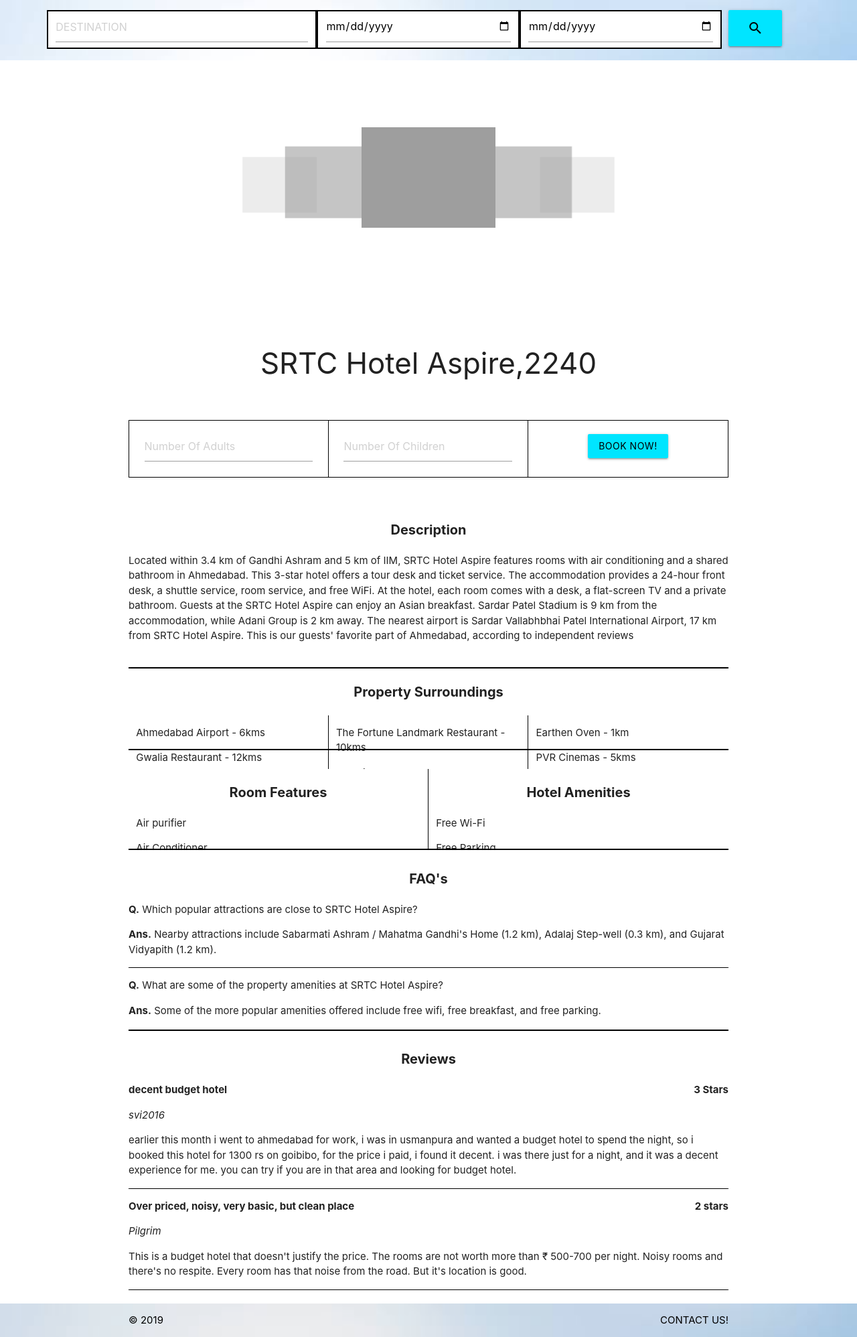
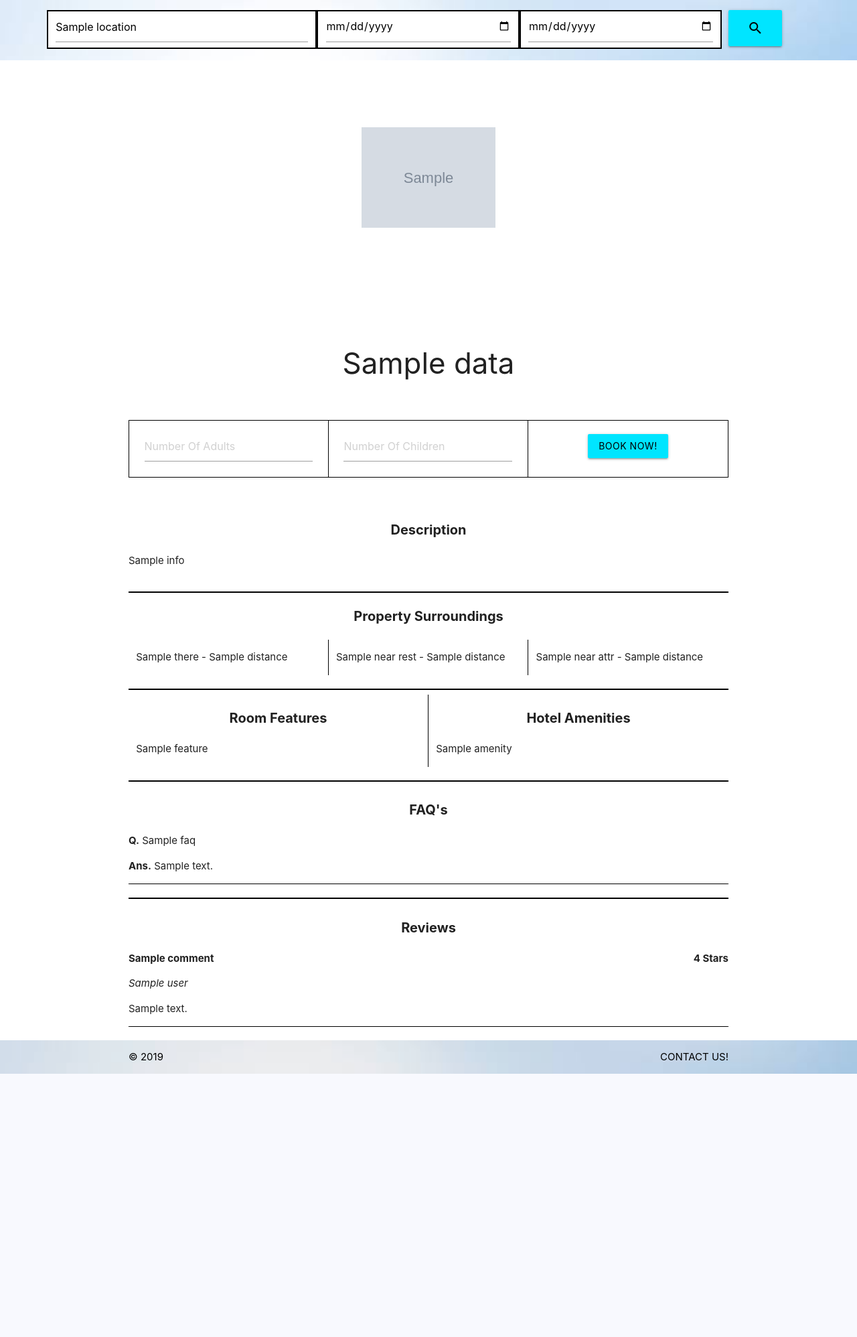
Before and after one commit to sammybarman/AP2, a Flask app: template templates/hotel.html in a window 1280 px wide. Shown: the part 80-2076 px from the top of the page at 67% size. After the commit the page ends 1683 px from the top, so only its background shows below. Run offline with Flask 2, Linux system fonts and the light colour scheme; the template is opened without the code that fills it: most values are stand-ins (such as "Sample title", 1, 10 or a date in 2020); grey boxes marked "Sample" are stand-in pictures; grey boxes are pictures that could not be loaded.

Commit message:
Added hotel info page

```diff
--- a/server.py
+++ b/server.py
@@ -14,9 +14,34 @@
 def contactPage():
     return render_template("contact.html")
 
-@app.route("/hotel")
+@app.route("/gethoteldetails")
 def hotelPage():
-    return render_template("hotel.html")
+    hotel_id = request.args.get('hotel_id')
+    location = request.args.get('location')
+    date_from = request.args.get('date_from')
+    date_to = request.args.get('date_to')
+    cur.execute('SELECT IMGS, NAME, INFO, GETTING_THERE, NEARBY_REST, NEARBY_ATTR, FEATURES, AMENITIES, FAQS FROM HOTELS WHERE ID == ?', (hotel_id,))
+    hotel = cur.fetchone()
+    img = json.loads(hotel[0])
+    name = hotel[1]
+    info = hotel[2]
+    getting_there = json.loads(hotel[3])
+    nearby_rest = json.loads(hotel[4])
+    nearby_attr = json.loads(hotel[5])
+    features = json.loads(hotel[6])
+    amenities = json.loads(hotel[7])
+    faqs = json.loads(hotel[8])
+    cur.execute('SELECT COMMENT, RATING, USER, TITLE FROM COMMENTS WHERE HOTEL_ID == ?', (hotel_id,))
+    rows = cur.fetchall()
+    comments = []
+    for row in rows:
+        element = dict()
+        element['body'] = row[0]
+        element['rating'] = row[1]
+        element['user'] = row[2]
+        element['title'] = row[3]
+        comments.append(element)
+    return render_template("hotel.html", data={'location': location, 'date_from': date_from, 'date_to':date_to, 'img': img, 'name': name, 'info': info, 'getting_there': getting_there, 'nearby_rest': nearby_rest, 'near_attr': nearby_attr, 'features': features, 'amenities': amenities, 'faqs': faqs, 'comments': comments})
 
 @app.route("/gethotels")
 def infoPage():
@@ -31,7 +56,7 @@
         features.extend(json.loads(row[1]))
     amenities = list(set(amenities))
     features = list(set(features))
-    cur.execute('SELECT IMGS, STARS, NAME, CITY, INFO FROM CITIES, HOTELS WHERE CITIES.ID == CITY_ID AND CITY == ?', (location, ))
+    cur.execute('SELECT IMGS, STARS, NAME, CITY, INFO, HOTELS.ID FROM CITIES, HOTELS WHERE CITIES.ID == CITY_ID AND CITY == ?', (location, ))
     hotels = []
     for row in cur.fetchall():
         element = dict()
@@ -40,6 +65,7 @@
             element['img'] = 'static/img/no_img.jpg'
         else:
             element['img'] = img_list[0]
+        element['id'] = row[5]
         element['stars'] = row[1]
         element['name'] = row[2]
         element['city'] = row[3]
--- a/static/js/init.js
+++ b/static/js/init.js
@@ -78,3 +78,12 @@
     }
   });
 }
+
+function getHotelDetails(elem) {
+  console.log(elem.value);
+  loc = $('#autocomplete').val();
+  date_from = $('#start').val();
+  date_to = $('#end').val();
+  path = '/gethoteldetails?hotel_id='+elem.value+'&location='+loc+'&date_from='+date_from+'&date_to='+date_to;
+  window.location = path;
+}
--- a/templates/hotel.html
+++ b/templates/hotel.html
@@ -21,13 +21,13 @@
   <div style="margin-top:80px" class="infobooking">
     <div class="row" style="margin-left:70px">
       <div class="input-field col s4 m4 l4" style="background:white;min-height:50px;border:2px solid black">
-        <input placeholder="DESTINATION" type="text" id="autocomplete" class="autocomplete">
+        <input placeholder="DESTINATION" value="{{data['location']}}" type="text" id="autocomplete" class="autocomplete">
       </div>
       <div class="input-field col s3 m3 l3 " style="background:white;min-height:50px;border:2px solid black">
-        <input id="start" type="date" class="datepicker" placeholder="FROM">
+        <input id="start" value="{{data['date_from']}}" type="date" class="datepicker" placeholder="FROM">
       </div>
       <div class="input-field col s3 m3 l3 " style="background:white;min-height:50px;border:2px solid black">
-        <input id="end" type="date" class="datepicker" placeholder="TO">
+        <input id="end" type="date" value="{{data['date_to']}}" class="datepicker" placeholder="TO">
       </div>
       <div class="col s1 m1 l1 " style="margin-top:15px;padding:0px;margin-left: 10px">
         <div class="valign-wrapper center-align">
@@ -41,30 +41,13 @@
     <div class="container">
       <div class="row">
         <div class="carousel">
-          <a class="carousel-item" href="#one!"><img src="https://media-cdn.tripadvisor.com/media/photo-l/17/b8/c1/b0/srtc-hotel-aspire.jpg"></a>
-          <a class="carousel-item" href="#two!"><img src="https://media-cdn.tripadvisor.com/media/photo-l/17/eb/72/7d/srtc-hotel-aspire.jpg"></a>
-          <a class="carousel-item" href="#three!"><img src="https://media-cdn.tripadvisor.com/media/photo-l/17/e2/9d/b5/srtc-hotel-aspire.jpg"></a>
-          <a class="carousel-item" href="#four!"><img src="https://media-cdn.tripadvisor.com/media/photo-l/17/e2/9e/59/srtc-hotel-aspire.jpg"></a>
-          <a class="carousel-item" href="#five!"><img src="https://media-cdn.tripadvisor.com/media/photo-l/17/eb/73/c2/srtc-hotel-aspire.jpg"></a>
-          <a class="carousel-item" href="#six!"><img src="https://media-cdn.tripadvisor.com/media/photo-l/19/66/fc/4d/srtc-hotel-aspire.jpg"></a>
-          <a class="carousel-item" href="#seven!"><img src="https://media-cdn.tripadvisor.com/media/photo-l/19/66/fc/5b/srtc-hotel-aspire.jpg"></a>
-          <a class="carousel-item" href="#eight!"><img src="https://media-cdn.tripadvisor.com/media/photo-l/19/66/fc/63/srtc-hotel-aspire.jpg"></a>
-          <a class="carousel-item" href="#nine!"><img src="https://media-cdn.tripadvisor.com/media/photo-l/19/66/fc/5e/srtc-hotel-aspire.jpg"></a>
-          <a class="carousel-item" href="#ten!"><img src="https://media-cdn.tripadvisor.com/media/photo-l/17/eb/6f/c3/srtc-hotel-aspire.jpg"></a>
-          <a class="carousel-item" href="#eleven!"><img src="https://media-cdn.tripadvisor.com/media/photo-l/17/e2/9d/fd/srtc-hotel-aspire.jpg"></a>
-          <a class="carousel-item" href="#twelve!"><img src="https://media-cdn.tripadvisor.com/media/photo-l/19/66/fc/60/srtc-hotel-aspire.jpg"></a>
-          <a class="carousel-item" href="#thirteen!"><img src="https://media-cdn.tripadvisor.com/media/photo-l/19/66/fc/4f/srtc-hotel-aspire.jpg"></a>
-          <a class="carousel-item" href="#fourteen!"><img src="https://media-cdn.tripadvisor.com/media/photo-l/17/e2/9c/cd/srtc-hotel-aspire.jpg"></a>
-          <a class="carousel-item" href="#fifteen!"><img src="https://media-cdn.tripadvisor.com/media/photo-l/17/e2/9b/55/srtc-hotel-aspire.jpg"></a>
-          <a class="carousel-item" href="#sixteen!"><img src="https://media-cdn.tripadvisor.com/media/photo-l/17/e2/9b/03/srtc-hotel-aspire.jpg"></a>
-          <a class="carousel-item" href="#seventeen!"><img src="https://media-cdn.tripadvisor.com/media/photo-l/17/e2/9a/b1/srtc-hotel-aspire.jpg"></a>
-          <a class="carousel-item" href="#eighten!"><img src="https://media-cdn.tripadvisor.com/media/photo-l/17/e2/9a/3b/srtc-hotel-aspire.jpg"></a>
-          <a class="carousel-item" href="#nineteen!"><img src="https://media-cdn.tripadvisor.com/media/photo-l/17/e2/9a/04/srtc-hotel-aspire.jpg"></a>
-          <a class="carousel-item" href="#twenty!"><img src="https://media-cdn.tripadvisor.com/media/photo-l/17/e2/99/a4/srtc-hotel-aspire.jpg"></a>
+          {% for img in data['img'] %}
+            <a class="carousel-item" href="#"><img src="{{img}}"></a>
+          {% endfor %}
         </div>
       </div>
       <div class="row">
-        <h3 class="center">SRTC Hotel Aspire,2240</h3>
+        <h3 class="center">{{data['name']}}</h3>
       </div>
       <br>
       <div class="row" style="border: 0.5px solid black">
@@ -85,69 +68,62 @@
       <br>
       <div class="row">
         <p class="center" style="font-size:20px"><b>Description</b></p>
-        <p>Located within 3.4 km of Gandhi Ashram and 5 km of IIM, SRTC Hotel Aspire features rooms with air conditioning and a shared bathroom in Ahmedabad. This 3-star hotel offers a tour desk and ticket service. The accommodation provides a 24-hour front desk, a shuttle service, room service, and free WiFi. At the hotel, each room comes with a desk, a flat-screen TV and a private bathroom. Guests at the SRTC Hotel Aspire can enjoy an Asian breakfast. Sardar Patel Stadium is 9 km from the accommodation, while Adani Group is 2 km away. The nearest airport is Sardar Vallabhbhai Patel International Airport, 17 km from SRTC Hotel Aspire. This is our guests' favorite part of Ahmedabad, according to independent reviews</p>
+        <p>{{data['info']}}</p>
       </div>
       <hr>
-      <div class="row" style="max-height:10vh">
+      <div class="row" style="max-height:15vh">
         <p class="center" style="font-size:20px"><b>Property Surroundings</b></p>
-        <div class="col s4 m4 l4 left" style="border-right: 1px solid black;max-height:10vh; overflow:auto">
-          <p>Ahmedabad Airport - 6kms</p>
-          <p>Gwalia Restaurant - 12kms</p>
-
+        <div class="col s4 m4 l4 left" style="border-right: 1px solid black;max-height:15vh; overflow:auto">
+          {% for get_there in data['getting_there'] %}
+            <p>{{get_there['name']}} - {{get_there['distance']}}</p>
+          {% endfor %}
         </div>
-        <div class="col s4 m4 l4 left" style="border-right: 1px solid black;max-height:10vh;overflow:auto">
-          <p>The Fortune Landmark Restaurant - 10kms</p>
-          <p>Adalaj Step-well - 4kms</p>
+        <div class="col s4 m4 l4 left" style="border-right: 1px solid black;max-height:15vh;overflow:auto">
+          {% for near_rest in data['nearby_rest'] %}
+            <p>{{near_rest['name']}} - {{near_rest['distance']}}</p>
+          {% endfor %}
         </div>
-        <div class="col s4 m4 l4 left" style="overflow:auto;max-height: 10vh">
-          <p>Earthen Oven - 1km</p>
-          <p>PVR Cinemas - 5kms</p>
+        <div class="col s4 m4 l4 left" style="overflow:auto;max-height: 15vh">
+          {% for near_attr in data['nearby_attr'] %}
+            <p>{{near_attr['name']}} - {{near_attr['distance']}}</p>
+          {% endfor %}
         </div>
       </div>
       <hr>
       <div class="row" style="max-height: 15vh">
         <div class="col s6 m6 l6" style="border-right: 1px solid black;overflow:auto;max-height: 15vh">
           <p class="center" style="font-size:20px"><b>Room Features</b></p>
-          <p>Air purifier</p>
-          <p>Air Conditioner</p>
-          <p>Non-Smoking Rooms</p>
+          {% for feature in data['features'] %}
+            <p>{{feature}}</p>
+          {% endfor %}
         </div>
         <div class="col s6 m6 l6" style="overflow:auto;max-height: 15vh">
           <p class="center" style="font-size:20px"><b>Hotel Amenities</b></p>
-          <p>Free Wi-Fi</p>
-          <p>Free Parking</p>
-          <p>Free Breakfast</p>
+          {% for amenity in data['amenities'] %}
+            <p>{{amenity}}</p>
+          {% endfor %}
         </div>
       </div>
       <hr>
       <div class="row" style="max-height: 30vh; overflow: auto">
         <p class="center" style="font-size:20px"><b>FAQ's</b></p>
-        <div style="border-bottom: 0.5px solid black">
-          <p><b>Q.</b> Which popular attractions are close to SRTC Hotel Aspire?</p>
-          <p><b>Ans.</b> Nearby attractions include Sabarmati Ashram / Mahatma Gandhi's Home (1.2 km), Adalaj Step-well (0.3 km), and Gujarat Vidyapith (1.2 km).</p>
-        </div>
-        <div style="border-bottom: 0.5px solid black">
-          <p><b>Q.</b> What are some of the property amenities at SRTC Hotel Aspire? </p>
-          <p><b>Ans.</b> Some of the more popular amenities offered include free wifi, free breakfast, and free parking.</p>
-        </div>
-        <div style="border-bottom: 0.5px solid black">
-          <p><b>Q.</b> Which room amenities are available at SRTC Hotel Aspire?</p>
-          <p><b>Ans.</b> Top room amenities include air conditioning, a flat screen TV, and a desk.</p>
-        </div>
+        {% for faq in data['faqs'] %}
+          <div style="border-bottom: 0.5px solid black">
+            <p><b>Q.</b> {{faq['question']}}</p>
+            <p><b>Ans.</b> {{faq['answer']}}</p>
+          </div>
+        {% endfor %}
       </div>
       <hr>
       <div class="row" style="max-height: 50vh; overflow: auto">
         <p class="center" style="font-size:20px"><b>Reviews</b></p>
-        <div style="border-bottom: 0.5px solid black">
-          <p><b>decent budget hotel <span class="right">3 Stars</span></b></p>
-          <p><i>svi2016</i></p>
-          <p>earlier this month i went to ahmedabad for work, i was in usmanpura and wanted a budget hotel to spend the night, so i booked this hotel for 1300 rs on goibibo, for the price i paid, i found it decent. i was there just for a night, and it was a decent experience for me. you can try if you are in that area and looking for budget hotel.</p>
-        </div>
-        <div style="border-bottom: 0.5px solid black">
-          <p><b>Over priced, noisy, very basic, but clean place <span class="right">2 stars</span></b></p>
-          <p><i>Pilgrim</i></p>
-          <p>This is a budget hotel that doesn't justify the price. The rooms are not worth more than ₹ 500-700 per night.  Noisy rooms and there's no respite. Every room has that noise from the road. But it's location is good.</p>
-        </div>
+        {% for comment in data['comments'] %}
+          <div style="border-bottom: 0.5px solid black">
+            <p><b>{{comment['title']}} <span class="right">{{comment['rating']}} Stars</span></b></p>
+            <p><i>{{comment['user']}}</i></p>
+            <p>{{comment['body']}}</p>
+          </div>
+        {% endfor %}
       </div>
     </div>
   </section>
--- a/templates/info.html
+++ b/templates/info.html
@@ -146,7 +146,7 @@
                 <div class="cyan accent-3" style="width:70px; height:30px; margin-left:35%; margin-top:20px">
                   <p style="color: black" class="valign-center">{{hotel['stars']}} stars</p>
                 </div>
-                <button type="button" name="button" class="btn waves-effect cyan accent-3 black-text"style="margin-top: 10px">Show Prices</button>
+                <button value="{{hotel['id']}}" onclick="getHotelDetails(this)" type="button" name="button" class="btn waves-effect cyan accent-3 black-text"style="margin-top: 10px">Show Prices</button>
               </div>
               <div class="col s7 m7 l7">
                   <p style="font-size: 20px" class="black-text"><b>{{hotel['name']}}</b></p>
```
